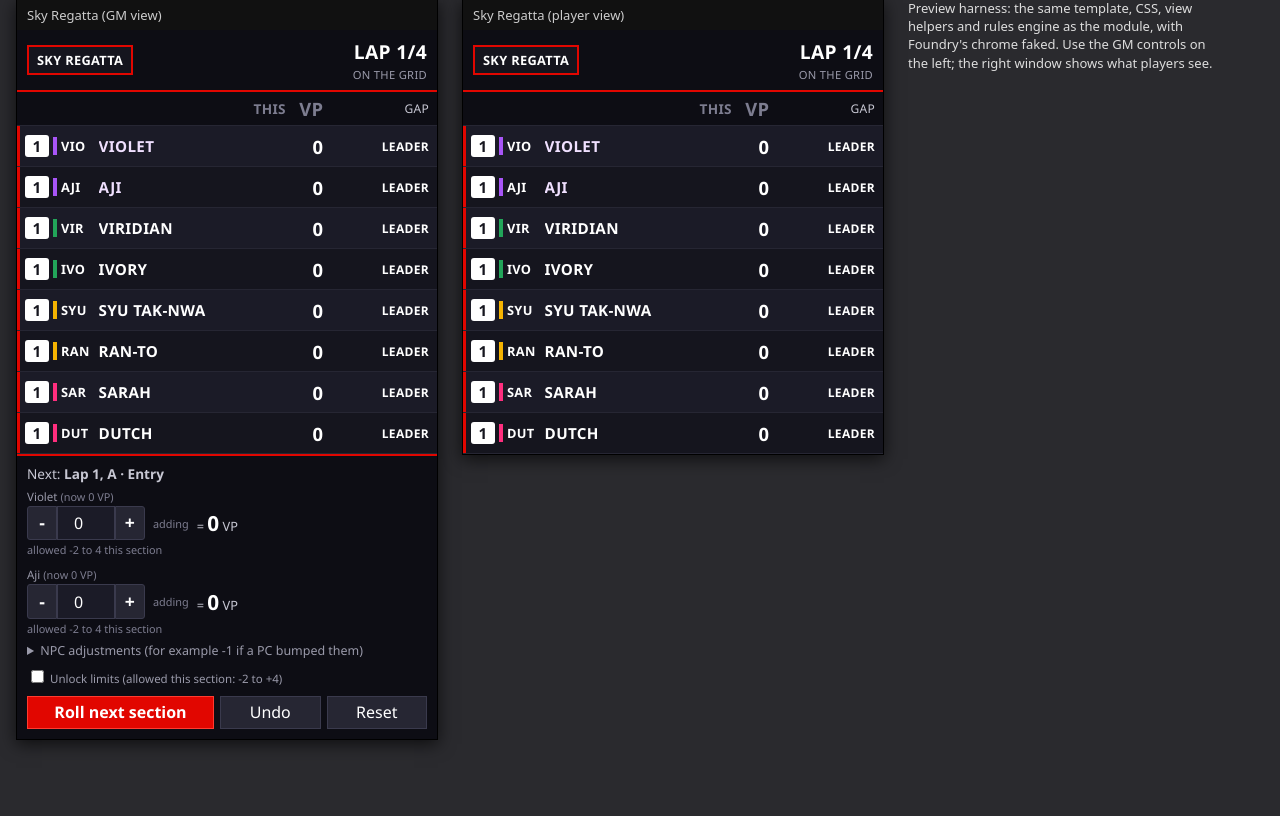
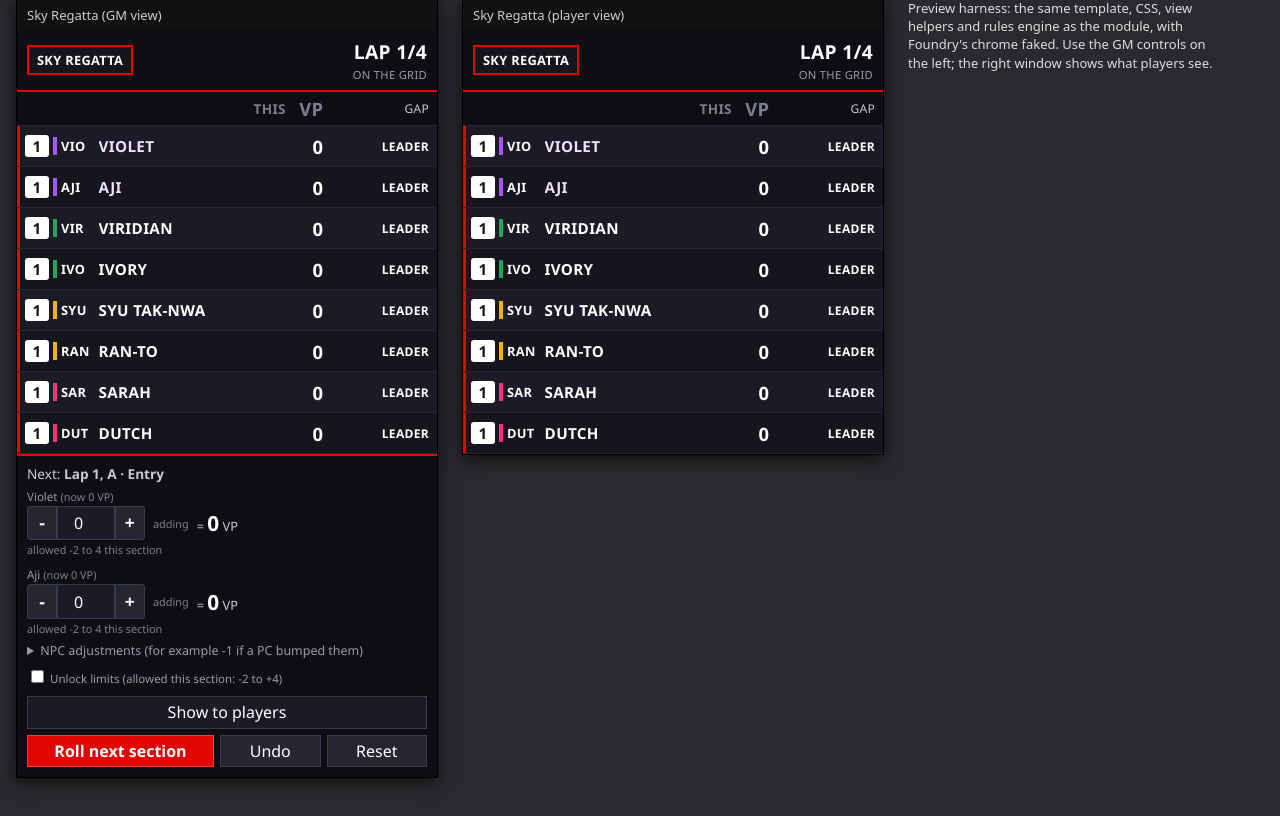
Before and after one commit to LessThanInfinity/sky-regatta-tower, a web app: file preview/index.html in a window 1280 px wide. Shown: the part 17-833 px from the top of the page. Before the commit the page ends 763 px from the top, so only its background shows below. Run offline with its HTML, style and script files only (its server is not run), Linux system fonts and the light colour scheme; some libraries are stand-ins or nearby versions.

Commit message:
Add Show to players button (v0.2.1)
The GM control bar can now open the standings window on every connected
client, even before the first roll. Also available as api.show() and as the
"show" command action.

```diff
--- a/module.json
+++ b/module.json
@@ -2,12 +2,12 @@
   "id": "sky-regatta-tower",
   "title": "Sky Regatta Standings",
   "description": "An F1-style timing tower for the Sky Regatta race in Fists of the Ruby Phoenix. Everyone sees the standings (victory points, per-section gains, gap to the leader); only the GM gets the roll, undo and reset controls. The GM-only controls also roll all the NPC riders each section.",
-  "version": "0.2.0",
+  "version": "0.2.1",
   "authors": [{ "name": "Shaak" }],
   "compatibility": { "minimum": "13", "verified": "13" },
   "url": "https://github.com/LessThanInfinity/sky-regatta-tower",
   "manifest": "https://raw.githubusercontent.com/LessThanInfinity/sky-regatta-tower/main/module.json",
-  "download": "https://github.com/LessThanInfinity/sky-regatta-tower/releases/download/v0.2.0/sky-regatta-tower-v0.2.0.zip",
+  "download": "https://github.com/LessThanInfinity/sky-regatta-tower/releases/download/v0.2.1/sky-regatta-tower-v0.2.1.zip",
   "esmodules": ["scripts/main.mjs"],
   "styles": ["styles/tower.css"],
   "relationships": {}
--- a/package.json
+++ b/package.json
@@ -1 +1 @@
-{"name":"sky-regatta-tower","version":"0.2.0","private":true,"type":"module","scripts":{"test":"node --test test/engine.test.mjs test/view.test.mjs"}}
+{"name":"sky-regatta-tower","version":"0.2.1","private":true,"type":"module","scripts":{"test":"node --test test/engine.test.mjs test/view.test.mjs"}}
--- a/preview/index.html
+++ b/preview/index.html
@@ -57,6 +57,7 @@ gm.addEventListener("click", async (ev) => {
   if (!btn) return;
   const action = btn.dataset.action;
   document.getElementById("warn").textContent = "";
+  if (action === "show") { document.getElementById("warn").textContent = "(Preview: in Foundry this opens the window on every player's screen.)"; return; }
   if (action === "step") {
     const input = gm.querySelector(`input[name="${btn.dataset.for}"]`);
     let v = (Number(input.value) || 0) + Number(btn.dataset.dir);
--- a/styles/tower.css
+++ b/styles/tower.css
@@ -73,3 +73,7 @@
 .sky-regatta .srt-buttons button:hover { background: #33334a; }
 .sky-regatta .srt-buttons .srt-go { flex: 2; background: #e10600; border-color: #ff3b30; font-weight: 700; }
 .sky-regatta .srt-buttons .srt-go:hover { background: #ff1a10; }
+
+.sky-regatta .srt-show { width: 100%; margin-top: 10px; background: #1b1b27; color: #fff; border: 1px solid #3a3a4d; line-height: 1.8; }
+.sky-regatta .srt-show:hover { background: #33334a; }
+.sky-regatta .srt-show + .srt-buttons { margin-top: 6px; }
--- a/templates/tower.hbs
+++ b/templates/tower.hbs
@@ -71,6 +71,7 @@
     </details>
     <label class="srt-unlock"><input type="checkbox" name="unlock"> Unlock limits (allowed this section: {{limitText}})</label>
     {{/unless}}
+    <button type="button" class="srt-show" data-action="show"><i class="fa-solid fa-tv"></i> Show to players</button>
     <div class="srt-buttons">
       {{#unless finished}}<button type="button" class="srt-go" data-action="roll"><i class="fa-solid fa-dice"></i> Roll next section</button>{{/unless}}
       <button type="button" data-action="undo"><i class="fa-solid fa-rotate-left"></i> Undo</button>
```
Also changed, not shown: scripts/main.mjs (+16 -0 lines), README.md.
